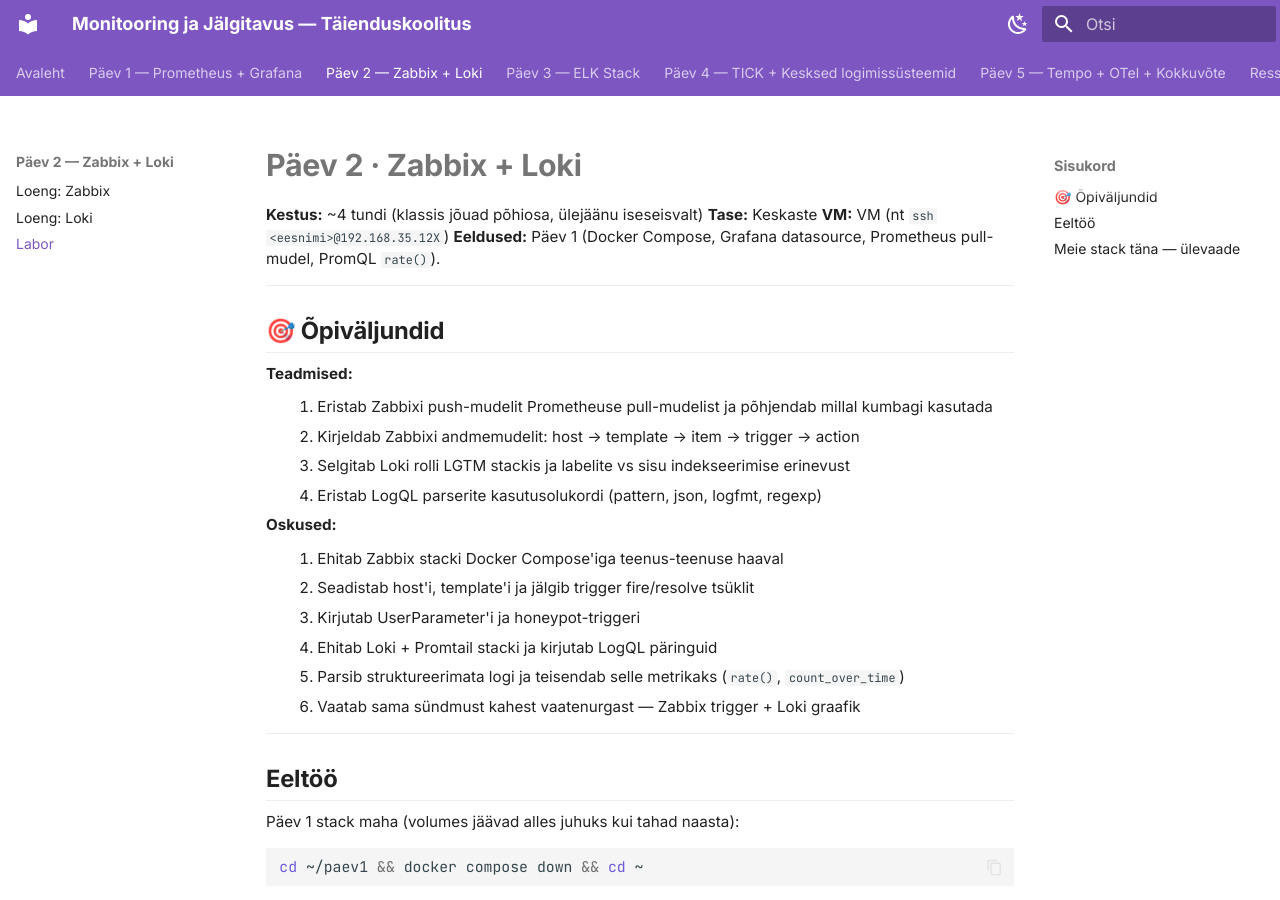
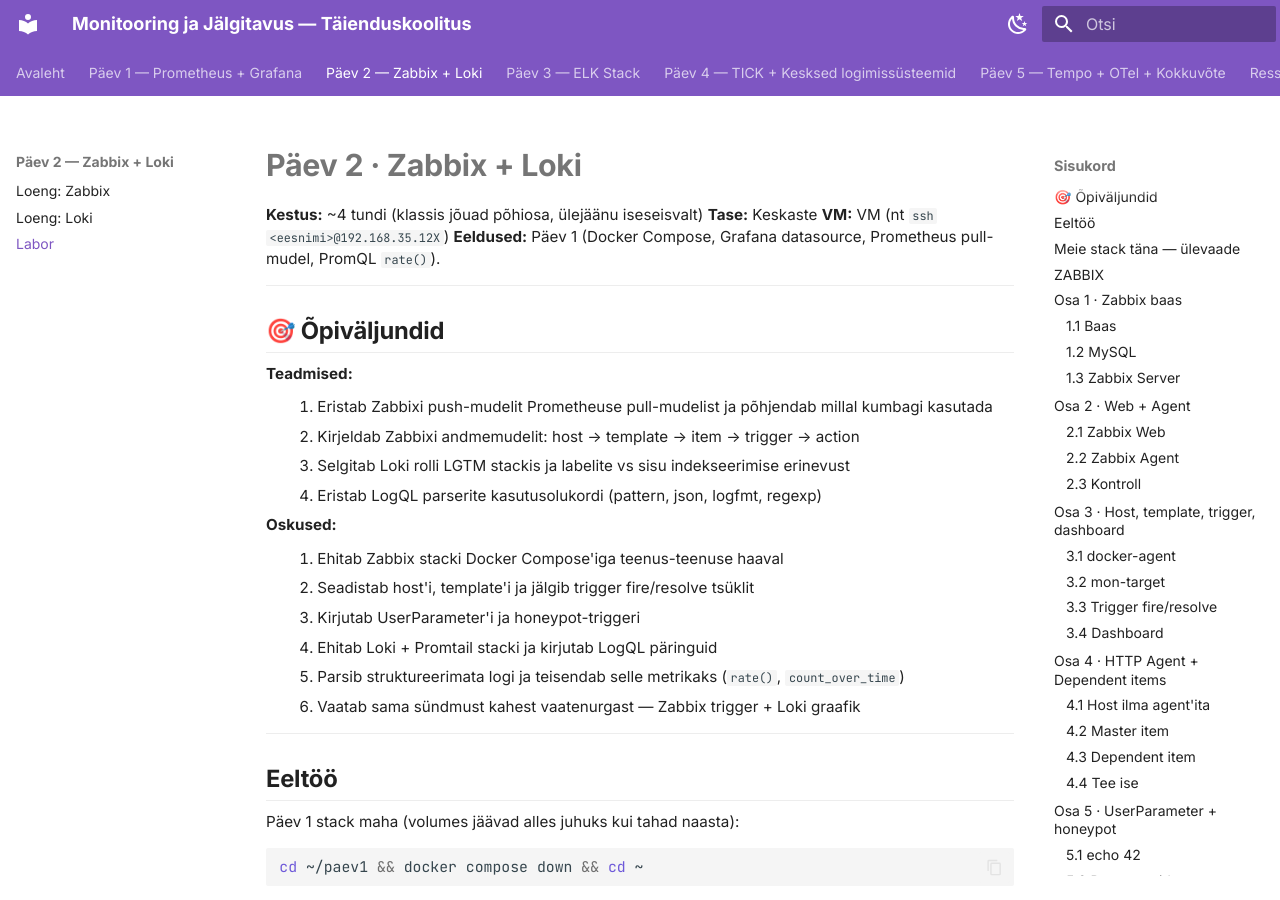
Before and after one commit to hkhk-tk/monitoring, an MkDocs documentation site: the page built from docs/labs/02_zabbix_loki/lab.md, in a window 1280 px wide and 900 px high. Built offline with MkDocs 1.6.1 and Material for MkDocs 9.7.7, drawn with Linux system fonts in a browser that asks for light colours.

Commit message:
Day 2: demote ZABBIX/LOKI to h2 for TOC

```diff
--- a/docs/labs/02_zabbix_loki/lab.md
+++ b/docs/labs/02_zabbix_loki/lab.md
@@ -90,7 +90,7 @@
 
 ---
 
-# ZABBIX
+## ZABBIX
 
 Zabbix on neli komponenti: **MySQL** hoiab konfi ja ajalugu, **Server** töötleb ja arvutab trigger'id, **Web** on UI, **Agent** kogub mõõdikuid. Erinevalt Prometheusest (üks binaar) on Zabbix modulaarne — iga komponent eraldi konteineris.
 
@@ -581,7 +581,7 @@
 
 ---
 
-# LOKI
+## LOKI
 
 Zabbix ütles "trigger Firing" — on probleem. Aga **mida** täpselt? Logid vastavad sellele. Lokiga tood logid Grafanasse — SSH + grep asemel LogQL päringud brauseris.
 
```
